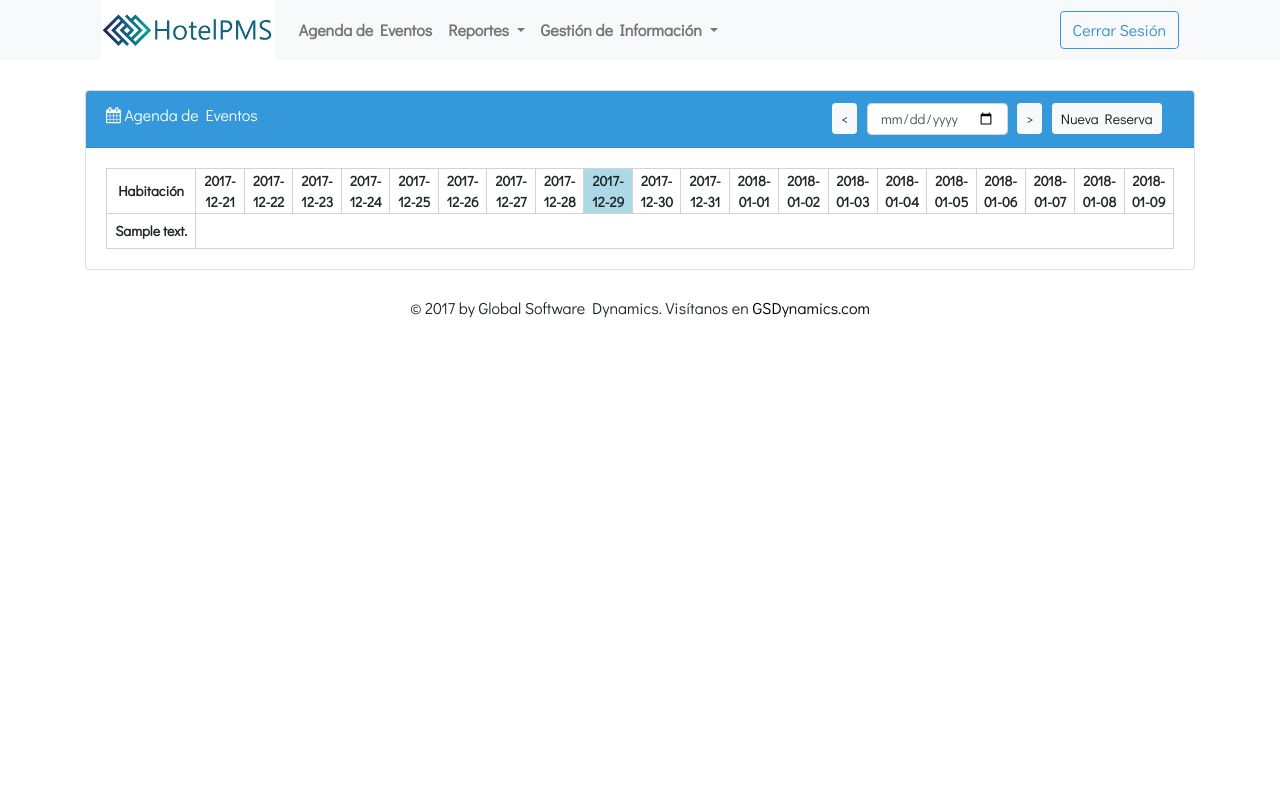
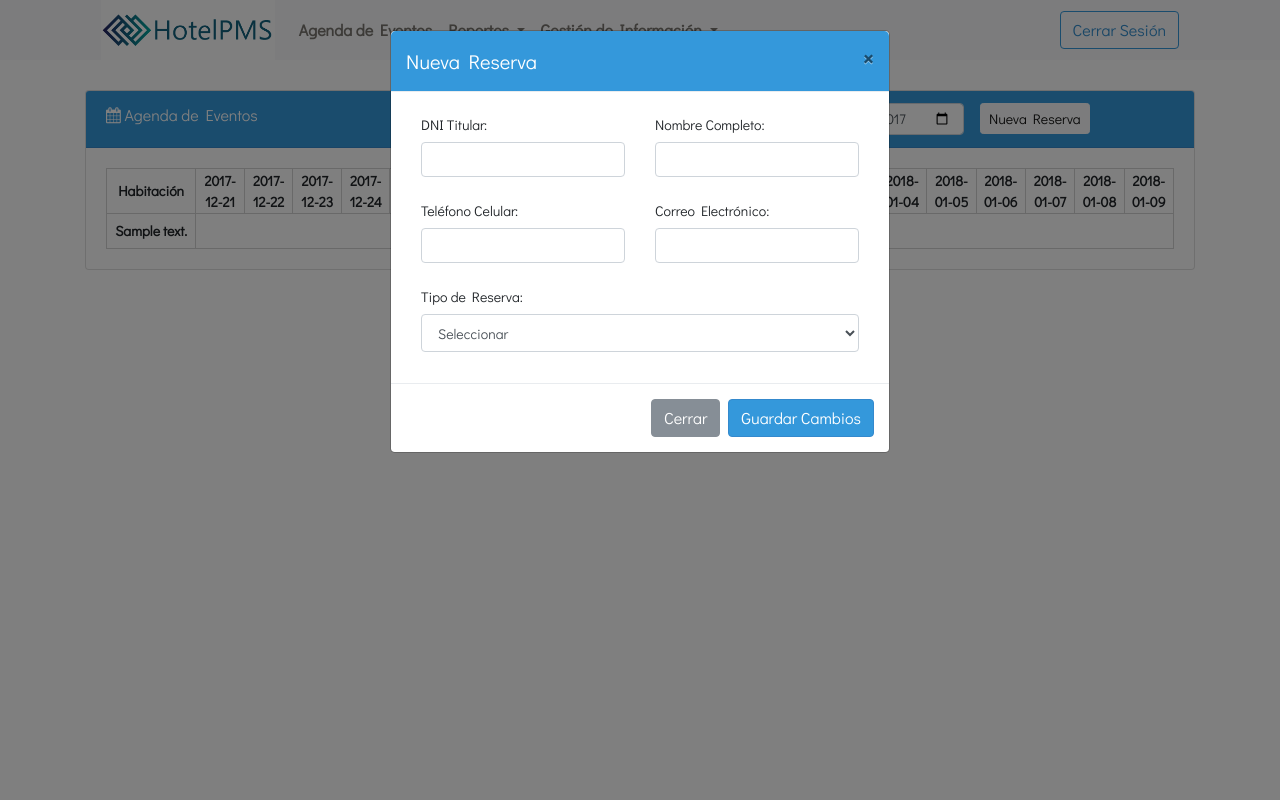
Before and after one commit to GlobalSoftwareDynamics/HotelPMS, a PHP site: page /agenda.php in a window 1280 px wide, after a click on "Nueva Reserva". Run offline with PHP 8.4, Linux system fonts and the light colour scheme; the visitor is signed in with stand-in values (Sample User, id 1); tables that the repository leaves empty or names only in its code hold one stand-in row (values such as "Sample post"); data that the repository does not hold is empty; some libraries are stand-ins or nearby versions.

Commit message:
Actualizacion de Agenda

```diff
--- a/agenda.php
+++ b/agenda.php
@@ -1,5 +1,6 @@
 <?php
 include('session.php');
+include ('funciones.php');
 if(isset($_SESSION['login'])){
 	include('header.php');
 	include('navbarRecepcion.php');
@@ -46,6 +47,12 @@ if(isset($_SESSION['login'])){
     }
 	?>
 
+   <script>
+       $(function () {
+           $('[data-toggle="popover"]').popover()
+       })
+   </script>
+
 	<section class="container">
 		<div class="row">
 			<div class="col-12">
@@ -53,13 +60,11 @@ if(isset($_SESSION['login'])){
 					<div class="card-header">
 							<div class="row">
 								<div class="col-8"><i class="fa fa-calendar"></i> Agenda de Eventos</div>
-								<div class="col-1 no-padding text-center"><button type="button" class="btn btn-sm btn-light"><</button></div>
-								<div class="col-1 no-padding-lg text-center"><input type="date" class="form-control input-thin"></div>
-								<div class="col-1 no-padding text-center"><button type="button" class="btn btn-sm btn-light">></button></div>
-								<div class="col-1 no-padding text-center"><button type="button" class="btn btn-sm btn-light" data-toggle="modal" data-target="#modalReserva">Nueva Reserva</button></div>
+								<div class="col-1 no-padding-lg text-center"><label class="sr-only" for="fechaGuia">Fecha</label><input type="date" class="form-control input-thin" name="fechaGuia" id="fechaGuia" onchange="getCalendar(this.value)" value="<?php echo $date;?>"></div>
+								<div class="col-1 no-padding text-center"><button type="button" class="btn btn-sm btn-light ml-3" data-toggle="modal" data-target="#modalReserva">Nueva Reserva</button></div>
 							</div>
 					</div>
-					<div class="card-body">
+					<div class="card-body" id="calendario">
 						<table class="bordered-calendar text-center">
 							<thead>
                             <tr>
@@ -115,11 +120,11 @@ if(isset($_SESSION['login'])){
                                             $idReserva = $fila2['idReserva'];
                                         }
                                         if ($numrow == 0 && $idReserva == 0){
-                                            echo "<td>{$arrayFechas[$i]}</td>";
+                                            echo "<td></td>";
                                             $idReserva = 0;
                                             $interval = 1;
                                         }elseif($numrow > 0){
-                                            echo "<td class=\"reserva\" colspan='{$interval}'>{$idReserva}</td>";
+                                            echo "<td class=\"reserva\" colspan='{$interval}' data-toggle=\"popover\" trigger='hover' title=\"Popover title\" data-content=\"And here's some amazing content. It's very engaging. Right?\">{$idReserva}</td>";
                                         }
                                     }
                                     echo "</tr>";
@@ -133,6 +138,60 @@ if(isset($_SESSION['login'])){
 			</div>
 		</div>
 	</section>
+
+    <form method="post" action="nuevaReserva.php">
+        <div class="modal fade" id="modalReserva" tabindex="-1" role="dialog" aria-labelledby="modalReserva" aria-hidden="true">
+            <div class="modal-dialog" role="document">
+                <div class="modal-content">
+                    <div class="modal-header">
+                        <h5 class="modal-title">Nueva Reserva</h5>
+                        <button type="button" class="close" data-dismiss="modal" aria-label="Close">
+                            <span aria-hidden="true">&times;</span>
+                        </button>
+                    </div>
+                    <div class="modal-body">
+                        <div class="container-fluid">
+                            <input type="hidden" name="idReserva" value="<?php $idReserva = idgen("R"); echo $idReserva?>">
+                            <div class="row">
+                                <div class="form-group col-6" id="divDni">
+                                    <label class="col-form-label" for="dni">DNI Titular:</label>
+                                    <input type="number" name="dni" id="dni" class="form-control" onchange="getNombre(this.value);getTelf(this.value);getEmail(this.value);" min="0">
+                                </div>
+                                <div class="form-group col-6" id="divNombre">
+                                    <label class="col-form-label" for="nombres">Nombre Completo:</label>
+                                    <input type="text" name="nombres" id="nombres" class="form-control" onchange="getID(this.value);getTelf(this.value);getEmail(this.value);">
+                                </div>
+                            </div>
+                            <div class="row">
+                                <div class="form-group col-6" id="divTelf">
+                                    <label class="col-form-label" for="telefono">Teléfono Celular:</label>
+                                    <input type="text" name="telefono" id="telefono" class="form-control">
+                                </div>
+                                <div class="form-group col-6" id="divEmail">
+                                    <label class="col-form-label" for="email">Correo Electrónico:</label>
+                                    <input type="email" name="email" id="email" class="form-control">
+                                </div>
+                            </div>
+                            <div class="row">
+                                <div class="form-group col-12">
+                                    <label class="col-form-label" for="tipoReserva">Tipo de Reserva:</label>
+                                    <select class="form-control" name="tipoReserva" id="tipoReserva">
+                                        <option selected disabled>Seleccionar</option>
+                                        <option value="3">Reserva Confirmada</option>
+                                        <option value="9">Reserva Pendiente</option>
+                                    </select>
+                                </div>
+                            </div>
+                        </div>
+                    </div>
+                    <div class="modal-footer">
+                        <input type="button" class="btn btn-secondary" data-dismiss="modal" value="Cerrar">
+                        <input type="submit" class="btn btn-primary" name="addReserva" value="Guardar Cambios">
+                    </div>
+                </div>
+            </div>
+        </div>
+    </form>
 
 	<nav id="context-menu" class="context-menu">
 		<ul class="context-menu__items">
--- a/js/functions.js
+++ b/js/functions.js
@@ -366,3 +366,14 @@ function getDatosOcupante(val){
         }
     });
 }
+
+function getCalendar(val){
+    $.ajax({
+        type: "POST",
+        url: "getAjax.php",
+        data:{'fechaGuia':val},
+        success: function(data){
+            $("#calendario").html(data);
+        }
+    });
+}
```
Also changed, not shown: getAjax.php (+74 -0 lines).
